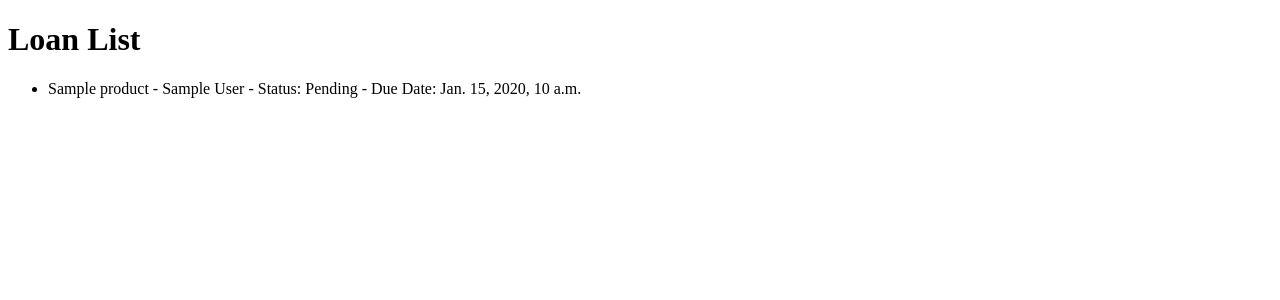
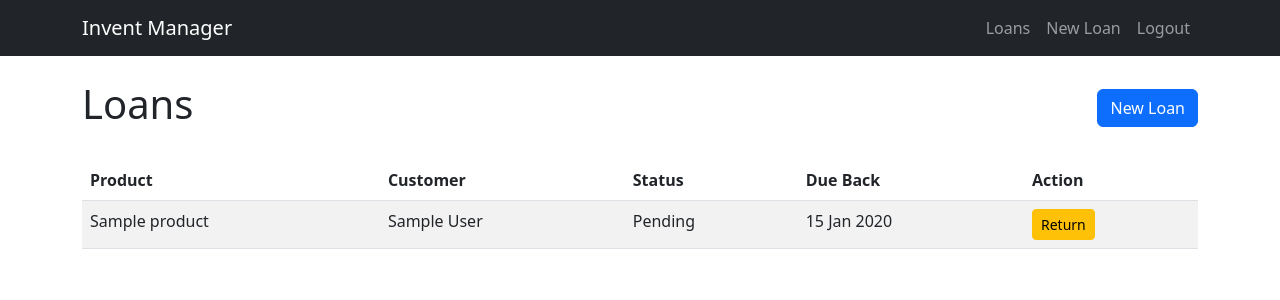
Before and after one commit to nguru-i/invent_manager_2, a Django app: page /loans/ in a window 1280 px wide. Shown: the top 300 px of the page. Run offline with Django 5.2, Linux system fonts and the light colour scheme; a user stored in the database is signed in; tables that the repository leaves empty hold one stand-in row (values such as "Sample post").

Commit message:
Add Bootstrap styling with template inheritance

```diff
--- /dev/null
+++ b/stock/templates/stock/base.html
@@ -0,0 +1,27 @@
+<!DOCTYPE html>
+<html lang="en">
+<head>
+    <meta charset="UTF-8">
+    <meta name="viewport" content="width=device-width, initial-scale=1.0">
+    <title>{% block title %}Invent Manager{% endblock %}</title>
+    <link href="https://cdn.jsdelivr.net/npm/bootstrap@5.3.0/dist/css/bootstrap.min.css" rel="stylesheet">
+</head>
+<body>
+    <nav class="navbar navbar-expand-lg navbar-dark bg-dark">
+        <div class="container">
+            <a class="navbar-brand" href="/">Invent Manager</a>
+            <div class="navbar-nav ms-auto">
+                <a class="nav-link" href="{% url 'loan_list' %}">Loans</a>
+                <a class="nav-link" href="{% url 'create_loan' %}">New Loan</a>
+                <a class="nav-link" href="{% url 'logout' %}">Logout</a>
+            </div>
+        </div>
+    </nav>
+
+    <div class="container mt-4">
+        {% block content %}{% endblock %}
+    </div>
+
+    <script src="https://cdn.jsdelivr.net/npm/bootstrap@5.3.0/dist/js/bootstrap.bundle.min.js"></script>
+</body>
+</html>
--- a/stock/templates/stock/loan_list.html
+++ b/stock/templates/stock/loan_list.html
@@ -1,13 +1,43 @@
-<!DOCTYPE html>
-<html>
-<body>
-    <h1>Loan List</h1>
-    <ul>
+{% extends 'stock/base.html' %}
+
+{% block title %}Loans{% endblock %}
+
+{% block content %}
+<div class="d-flex justify-content-between align-items-center mb-4">
+    <h1>Loans</h1>
+    <a href="{% url 'create_loan' %}" class="btn btn-primary">New Loan</a>
+</div>
+
+<table class="table table-striped">
+    <thead>
+        <tr>
+            <th>Product</th>
+            <th>Customer</th>
+            <th>Status</th>
+            <th>Due Back</th>
+            <th>Action</th>
+        </tr>
+    </thead>
+    <tbody>
         {% for loan in loans %}
-            <li>{{ loan.product.name }} - {{ loan.customer.name }} - Status: {{ loan.status }} - Due Date: {{ loan.due_back_date }}</li>
+        <tr>
+            <td>{{ loan.product.name }}</td>
+            <td>{{ loan.customer.name }}</td>
+            <td>{{ loan.status }}</td>
+            <td>{{ loan.due_back_date|date:"d M Y" }}</td>
+            <td>
+                {% if loan.status != 'Returned' %}
+                    <a href="{% url 'return_loan' loan.pk %}" class="btn btn-sm btn-warning">Return</a>
+                {% else %}
+                    <span class="text-muted">—</span>
+                {% endif %}
+            </td>
+        </tr>
         {% empty %}
-            <li>No loans found</li>
+        <tr>
+            <td colspan="5" class="text-center text-muted">No loans found</td>
+        </tr>
         {% endfor %}
-    </ul>
-</body>
-</html>
+    </tbody>
+</table>
+{% endblock %}
```
Also changed, not shown: stock/templates/stock/create_loan.html (+20 -12 lines), stock/templates/stock/dashboard.html (+43 -17 lines), stock/templates/stock/return_loan.html (+27 -17 lines).
